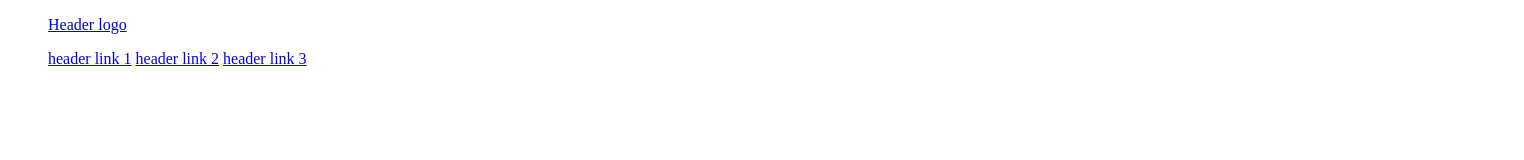
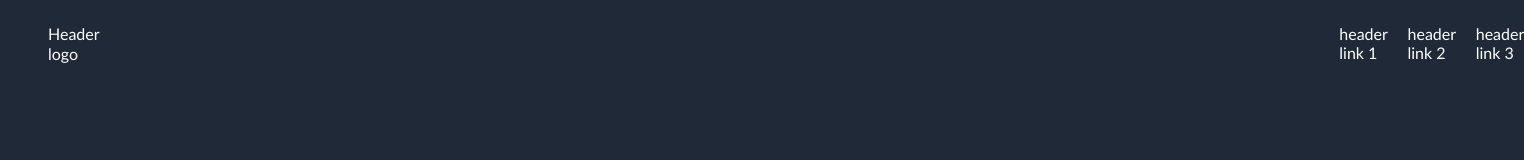
Before and after one commit to Hernz-bearnz/odin-landing, a plain HTML site: page index.html in a window 1280 px wide. Shown: the whole page, 1524 px wide, since content can reach past the window. Drawn offline with Linux system fonts and the light colour scheme.

Commit message:
Add header and css styling to header

```diff
--- a/index.html
+++ b/index.html
@@ -3,6 +3,7 @@
 <head>
     <meta charset="UTF-8">
     <meta name="viewport" content="width=device-width, initial-scale=1.0">
+    <link rel="stylesheet" href="style.css">
     <title>Landing</title>
 </head>
 <body>
--- a/style.css
+++ b/style.css
@@ -0,0 +1,22 @@
+.right-links, left-links{
+    display: flex;
+    gap: 20px;
+    flex: 0 1 auto;
+}
+body{
+    background-color: #1f2937;
+}
+.header{
+    display: flex;
+    justify-content: space-around;
+    background-color: #1f2937;
+    gap: 1200px;
+}
+.right-links{
+    margin-right:50px ;
+}
+a{
+    text-decoration: none;
+    color: #ffffff;
+    font-family: 'Gill Sans', 'Gill Sans MT', Calibri, 'Trebuchet MS', sans-serif;
+}
```
